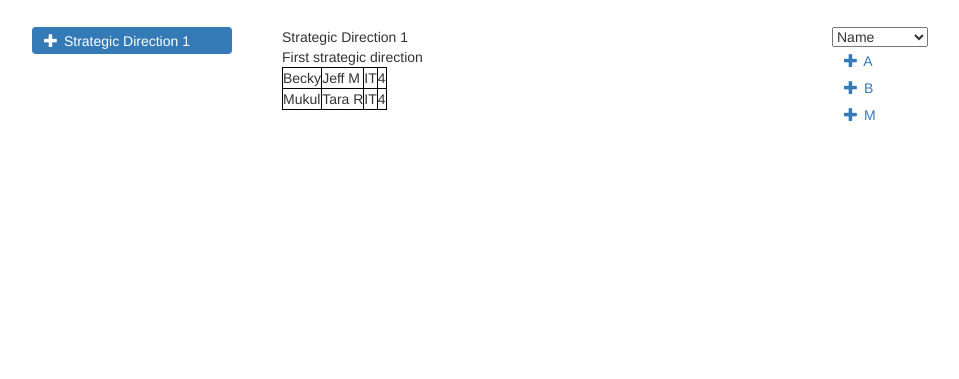
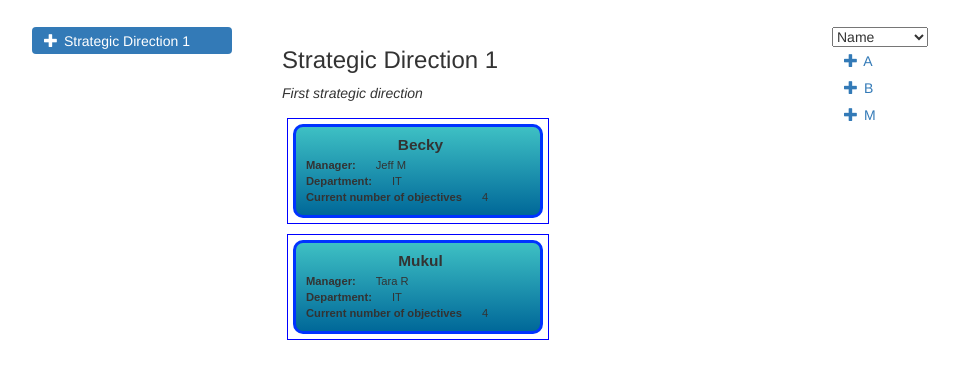
Before and after one commit to bulabu/angularWeb, a website: page app/visionapp.html in a window 1280 px wide. Both pictures are taken after a click on the element "Strategic Direction 1". Shown: the part 83-462 px from the top of the page, without its empty margins (108-1067 px from the left). Drawn offline with nearby package versions, Linux system fonts and the light colour scheme; some packages are replaced by stand-ins of ours; files that its build step writes are made by us from their sources; a script that the page names is missing.

Commit message:
Monday afternoon

```diff
--- a/app/scripts/controllerModel.js
+++ b/app/scripts/controllerModel.js
@@ -24,7 +24,7 @@ function getObjectiveList() {
                 ])
             ]
         )
-    ]
+    ];
     return mockObjs;
 }
 
--- /dev/null
+++ b/app/styles/card.css
@@ -0,0 +1,67 @@
+article, aside, figure, footer, header,
+menu, nav, section { display: block; }
+.card {
+    min-width:250px;
+    border-radius:10px;
+    background-color:#09f;
+    /*background-image: -webkit-linear-gradient(top,red, #f06d06);
+    background-image: linear-gradient(top, #3EC0C4 0%, #006899 100%);
+    background-image: -ms-linear-gradient(top, #3EC0C4 0%, #006899 100%);
+    background-image: -moz-linear-gradient(top, #3EC0C4 0%, #006899 100%);
+    background-image: -o-linear-gradient(top, #3EC0C4 0%, #006899 100%);
+    background-image: -webkit-gradient(linear, left top, left bottom, color-stop(0, #3EC0C4), color-stop(1, #006899));*/
+    background-image: linear-gradient(#3EC0C4, #006899);
+    padding:10px;
+    border:3px solid #03f;
+    font-family:Sans-Serif;
+    display:inline-block;
+}
+.avatar {
+    border:1px solid #000;
+}
+.card h1 {
+    display:inline;
+    vertical-align:top;
+    font-size:1.1em;
+    font-weight:bold;
+    margin:0 0 0 5px;
+}
+.info {
+    clear:both;
+    font-size:.8em;
+}
+.title {
+    font-weight:bold;
+    float:left;
+}
+.value {
+    float:left;
+    margin-left:20px;
+}
+
+div.img {
+    margin: 5px;
+    padding: 5px;
+    border: 1px solid #0000ff;
+    height: auto;
+    width: auto;
+    float: left;
+    text-align: center;
+}
+
+div.img img {
+    display: inline;
+    margin: 5px;
+    border: 1px solid #ffffff;
+}
+
+div.img a:hover img {
+    border:1px solid #0000ff;
+}
+
+div.desc {
+    text-align: center;
+    font-weight: normal;
+    width: 120px;
+    margin: 5px;
+}
--- a/app/views/main.html
+++ b/app/views/main.html
@@ -5,16 +5,26 @@
     </div>
     <div id="content">
 
-        {{currentSelection.name}}<br>
-        {{currentSelection.desc}}
-        <table>
-            <tr ng-repeat="associate in currentSelection.associates">
-                <td>{{ associate.name }}</td>
-                <td>{{ associate.manager }}</td>
-                <td>{{ associate.dept }}</td>
-                <td>{{ associate.currLoad }}</td>
-            </tr>
-        </table>
+        <h3>{{currentSelection.name}}</h3>
+        <i>{{currentSelection.desc}}</i>
+        <p>
+        <div class="img" ng-repeat="associate in currentSelection.associates">
+            <div class="card">
+                <h1>{{associate.name}}</h1>
+                <div class="info">
+                    <span class="title">Manager:</span>
+                    <span class="value">{{associate.manager}}</span>
+                </div>
+                <div class="info">
+                    <span class="title">Department:</span>
+                    <span class="value">{{associate.dept}}</span>
+                </div>
+                <div class="info">
+                    <span class="title">Current number of objectives</span>
+                    <span class="value">{{associate.currLoad}}</span>
+                </div>
+            </div>
+         </div>
     </div>
     <div id="rightbar">
         <select ng-model="assocSort" ng-change="selectSort(assocSort)">
--- a/app/visionapp.html
+++ b/app/visionapp.html
@@ -10,6 +10,7 @@
     <!-- bower:css -->
     <link rel="stylesheet" href="bower_components/bootstrap/dist/css/bootstrap.css" />
     <link rel="stylesheet" href="styles/abn_tree.css"/>
+    <link rel="stylesheet" href="styles/card.css"/>
     <!-- endbower -->
     <!-- endbuild -->
     <!-- build:css(.tmp) styles/main.css -->
```
